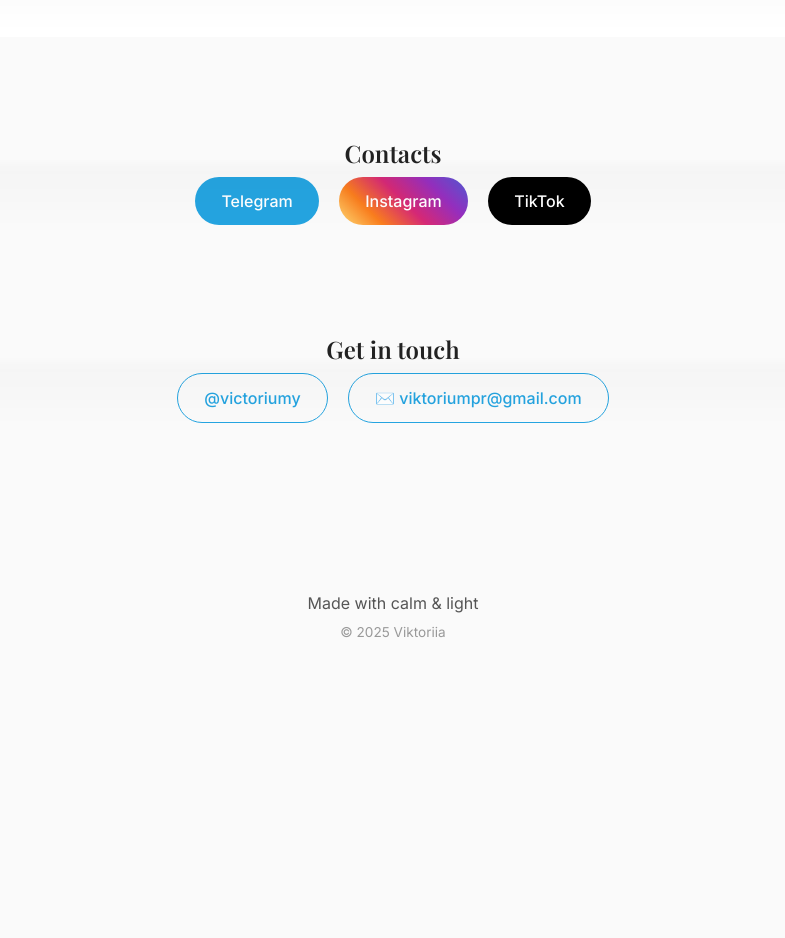
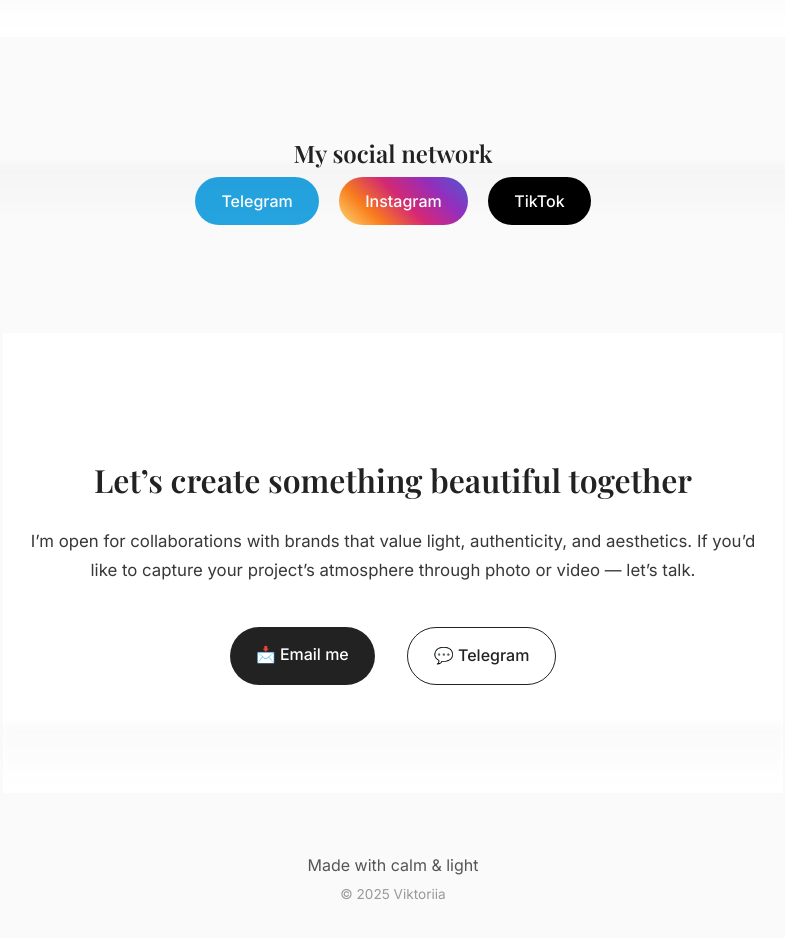
Before and after one commit to Wirexiam/viktoriia-site, a plain HTML site: page index.html in a window 1280 px wide. Shown: the part 3720-4658 px from the top of the page, without its empty margins (247-1032 px from the left). Before the commit the page ends 4444 px from the top, so only its background shows below. Drawn offline with nearby package versions, Linux system fonts and the light colour scheme.

Commit message:
new offer

```diff
--- a/index.html
+++ b/index.html
@@ -126,12 +126,16 @@
     <a href="https://tiktok.com/@viktoriumr" target="_blank" class="btn tiktok">TikTok</a>
   </section>
 
-  <!-- CONNECTION -->
-  <section class="links connection fade-in section-shadow">
-    <h2 data-i18n="connect_title"></h2>
-    <a href="https://t.me/victoriumy" target="_blank" class="btn telegram">@victoriumy</a>
-    <a href="mailto:viktoriumpr@gmail.com" class="btn telegram">✉️ viktoriumpr@gmail.com</a>
+    <!-- COLLABORATION OFFER -->
+  <section class="collab fade-in section-shadow">
+    <h2 data-i18n="collab_title"></h2>
+    <p data-i18n="collab_text"></p>
+    <div class="collab-buttons">
+      <a href="mailto:viktoriumpr@gmail.com" class="btn primary" data-i18n="collab_btn_email"></a>
+      <a href="https://t.me/victoriumy" target="_blank" class="btn outline" data-i18n="collab_btn_tg"></a>
+    </div>
   </section>
+
 
   <!-- FOOTER -->
   <footer class="fade-in">
--- a/lang.json
+++ b/lang.json
@@ -32,12 +32,15 @@
     "chip6": "🌇 Оранжевое небо",
     "chip7": "🎧 Музыка в наушниках",
     "chip8": "🪞 Счастливая я в зеркале",
-    "contact_title": "Контакты",
+    "contact_title": "Я в соцсетях",
     "connect_title": "Связаться",
     "footer_text": "Сделано со светом и спокойствием",
     "footer_copy": "© 2025 Viktoriia",
-    "quote_title": "Цитата дня"
-
+    "quote_title": "Цитата дня",
+    "collab_title": "Создадим что-то красивое вместе?",
+    "collab_text": "Я открыта к сотрудничеству с брендами, которые ценят свет, искренность и эстетику. Если вы хотите передать атмосферу вашего проекта через фото или видео — давайте обсудим идею.",
+    "collab_btn_email": "📩 Написать на почту",
+    "collab_btn_tg": "💬 Telegram"
   },
   "en": {
     "hero_subtitle": "visual creator from Saint Petersburg",
@@ -72,10 +75,14 @@
     "chip6": "🌇 Orange sky",
     "chip7": "🎧 Music in my headphones",
     "chip8": "🪞 Happy me in the mirror",
-    "contact_title": "Contacts",
+    "contact_title": "My social network",
     "connect_title": "Get in touch",
     "footer_text": "Made with calm & light",
     "footer_copy": "© 2025 Viktoriia",
-    "quote_title": "Quote of the Day"
+    "quote_title": "Quote of the Day",
+    "collab_title": "Let’s create something beautiful together",
+    "collab_text": "I’m open for collaborations with brands that value light, authenticity, and aesthetics. If you’d like to capture your project’s atmosphere through photo or video — let’s talk.",
+    "collab_btn_email": "📩 Email me",
+    "collab_btn_tg": "💬 Telegram"
   }
 }
--- a/style.css
+++ b/style.css
@@ -531,3 +531,69 @@ body.dark-theme .quote p {
     color: #111;
   }
 }
+
+/* COLLAB SECTION */
+.collab {
+  text-align: center;
+  padding: 120px 20px 100px;
+  background: #fff;
+  line-height: 1.7;
+  max-width: 780px;
+  margin: 0 auto;
+}
+
+.collab h2 {
+  font-family: 'Playfair Display', serif;
+  font-size: 2rem;
+  margin-bottom: 20px;
+}
+
+.collab p {
+  font-size: 1.05rem;
+  opacity: 0.9;
+  margin-bottom: 35px;
+}
+
+.collab-buttons {
+  display: flex;
+  justify-content: center;
+  gap: 16px;
+  flex-wrap: wrap;
+}
+
+.collab .btn.primary {
+  background: #222;
+  color: #fff;
+}
+
+.collab .btn.outline {
+  background: transparent;
+  color: #222;
+  border: 1.5px solid #222;
+}
+
+.collab .btn.outline:hover {
+  background: #222;
+  color: #fff;
+}
+
+/* Dark theme */
+body.dark-theme .collab {
+  background: #121212;
+  color: #e8e8e8;
+}
+
+body.dark-theme .collab .btn.primary {
+  background: #f0f0f0;
+  color: #111;
+}
+
+body.dark-theme .collab .btn.outline {
+  border-color: #e8e8e8;
+  color: #e8e8e8;
+}
+
+body.dark-theme .collab .btn.outline:hover {
+  background: #e8e8e8;
+  color: #111;
+}
```
